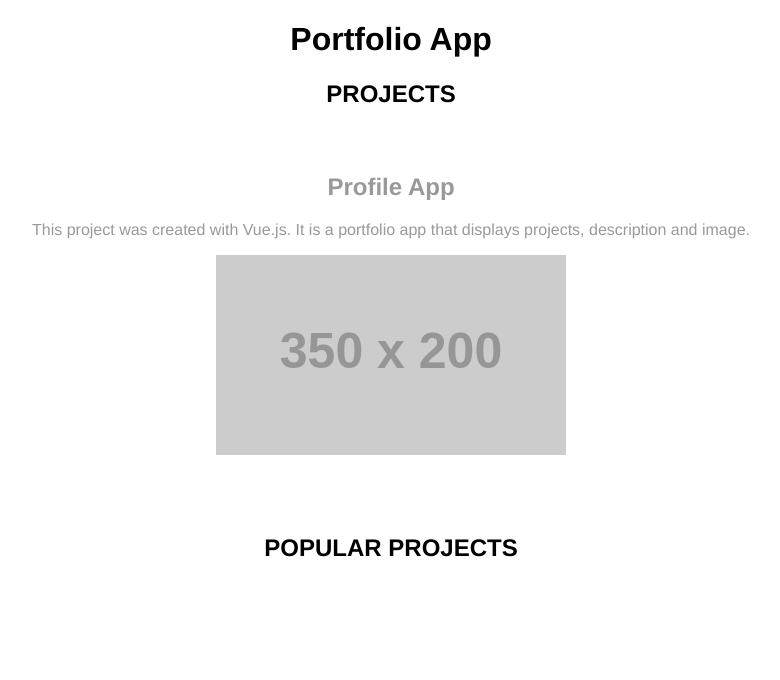
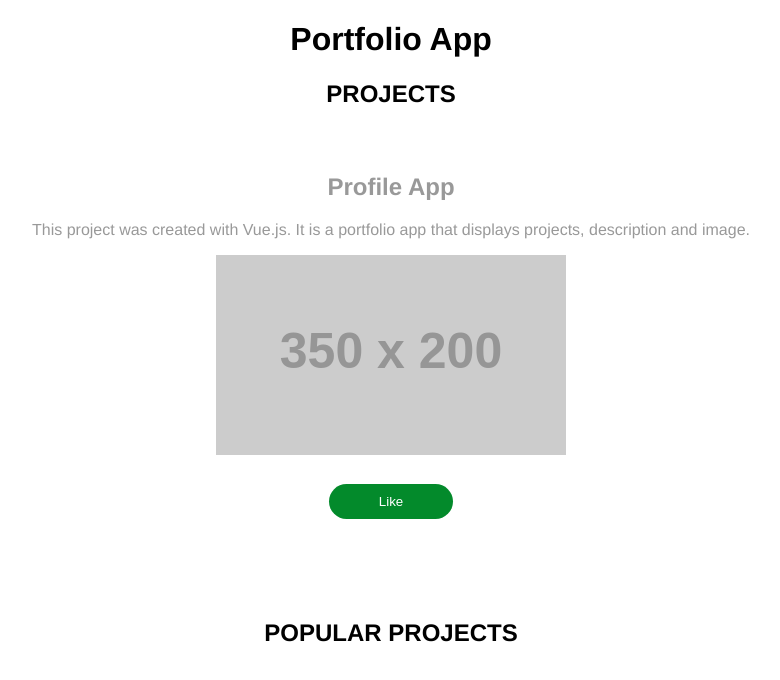
Before and after one commit to charisse10/582-project1, a Vue app: page / in a window 1280 px wide. Shown: the top 680 px of the page, without its empty margins (249-1029 px from the left). Built offline with nearby package versions, Linux system fonts and the light colour scheme.

Commit message:
added buttons that toggle

```diff
--- a/src/App.vue
+++ b/src/App.vue
@@ -3,7 +3,11 @@
 
   <!-- <div :projects="projects"></div> -->
 
-  <FavouritesList :projects="projects"></FavouritesList>
+  <FavouritesList
+    :projects="projects"
+    @likeProject="likeProject"
+    @unlikeProject="unlikeProject"
+  ></FavouritesList>
 
   <!-- @likeProject="likeProject"
   @dislikeProject="dislikeProject" -->
@@ -53,12 +57,12 @@ export default {
   },
 
   methods: {
-    // likeProject(id) {
-    //   this.projectsLikedList[id] = id;
-    // },
-    // dislikeProject(id) {
-    //   this.projectsLikedList[id] = null;
-    // },
+    likeProject(id) {
+      this.projectsLikedList[id] = id;
+    },
+    unlikeProject(id) {
+      this.projectsLikedList[id] = null;
+    },
   },
 };
 </script>
--- a/src/components/FavouritesList.vue
+++ b/src/components/FavouritesList.vue
@@ -4,11 +4,10 @@
     <ProjectItem
       v-for="project in projects"
       :project="project"
+      @likeProject="likeProject"
+      @unlikeProject="unlikeProject"
       :key="project.id"
     ></ProjectItem>
-    <!--
-    @likeProject="likeProject"
-    @dislikeProject="dislikeProject" -->
   </div>
 </template>
 
@@ -29,12 +28,12 @@ export default {
     ProjectItem,
   },
   methods: {
-    // likeProject(id) {
-    //   this.$emit("likeProject", id);
-    // },
-    // dislikeProject(id) {
-    //   this.$emit("dislikeProject", id);
-    // },
+    likeProject(id) {
+      this.$emit("likeProject", id);
+    },
+    unlikeProject(id) {
+      this.$emit("unlikeProject", id);
+    },
   },
 };
 </script>
--- a/src/components/ProjectItem.vue
+++ b/src/components/ProjectItem.vue
@@ -4,8 +4,8 @@
     <p>{{ project.description }}</p>
     <img :src="project.image" alt="Project Image" />
 
-    <button v-if="isLiked" @click="sendLike">Like</button>
-    <button v-else-if="isDisliked" @click="sendDislike">Dislike</button>
+    <button v-if="!isLiked" @click="sendLike">Like</button>
+    <button class="unlike" v-else @click="sendUnlike">Unlike</button>
   </div>
 </template>
 
@@ -32,14 +32,14 @@ export default {
   },
 
   methods: {
-    // sendLike() {
-    //   this.$emit("likeProject", this.project.id);
-    //   this.isLiked = true;
-    // },
-    // sendDislike() {
-    //   this.$emit("dislikeProject", this.project.id);
-    //   this.isLiked = false;
-    // },
+    sendLike() {
+      this.$emit("likeProject", this.project.id);
+      this.isLiked = true;
+    },
+    sendUnlike() {
+      this.$emit("unlikeProject", this.project.id);
+      this.isLiked = false;
+    },
   },
 };
 </script>
@@ -54,8 +54,15 @@ export default {
 
 button {
   display: block;
-  background-color: rgba(235, 4, 4, 0.87);
+  background-color: rgb(3, 138, 43);
   color: rgb(255, 255, 255);
-  padding: 25px 50px 50px;
+  border: none;
+  border-radius: 25px;
+  padding: 10px 50px;
+  margin: 25px auto;
+}
+
+.unlike {
+  background-color: rgb(231, 231, 231);
 }
 </style>
```
Also changed, not shown: 1 other file (tests, documents, lock files or other folders).
